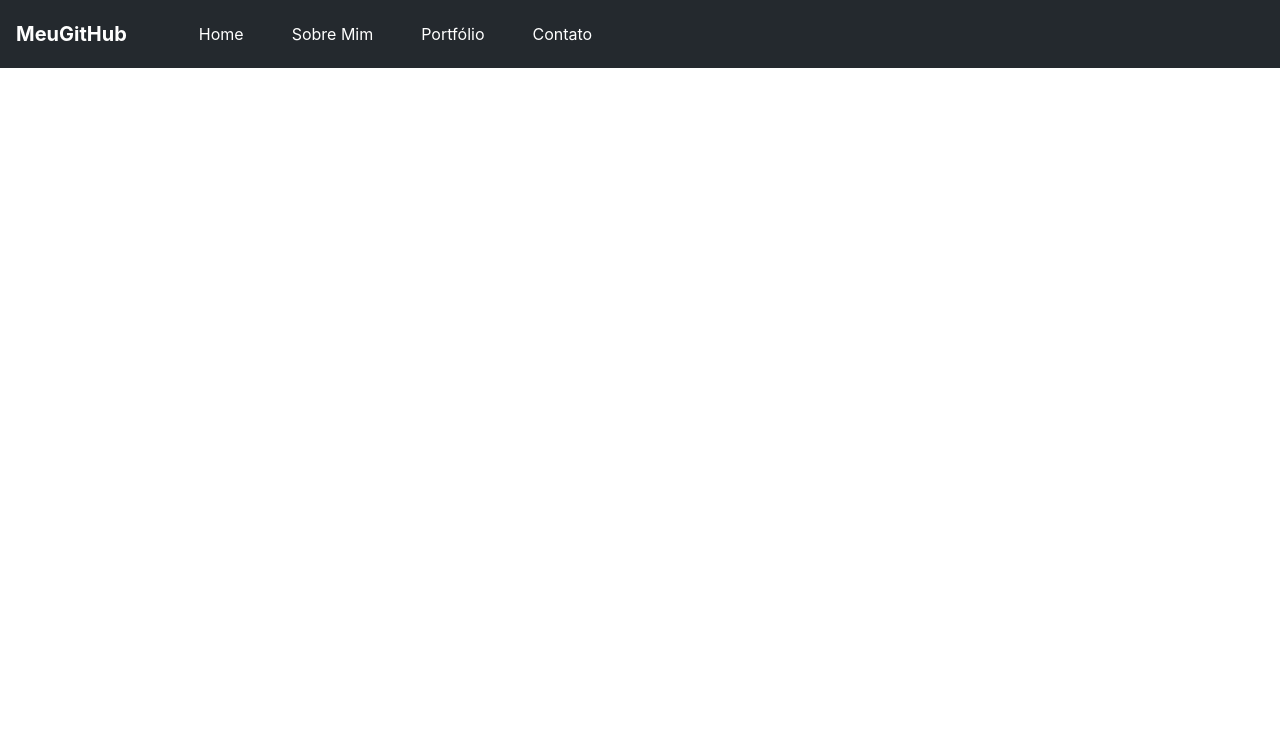
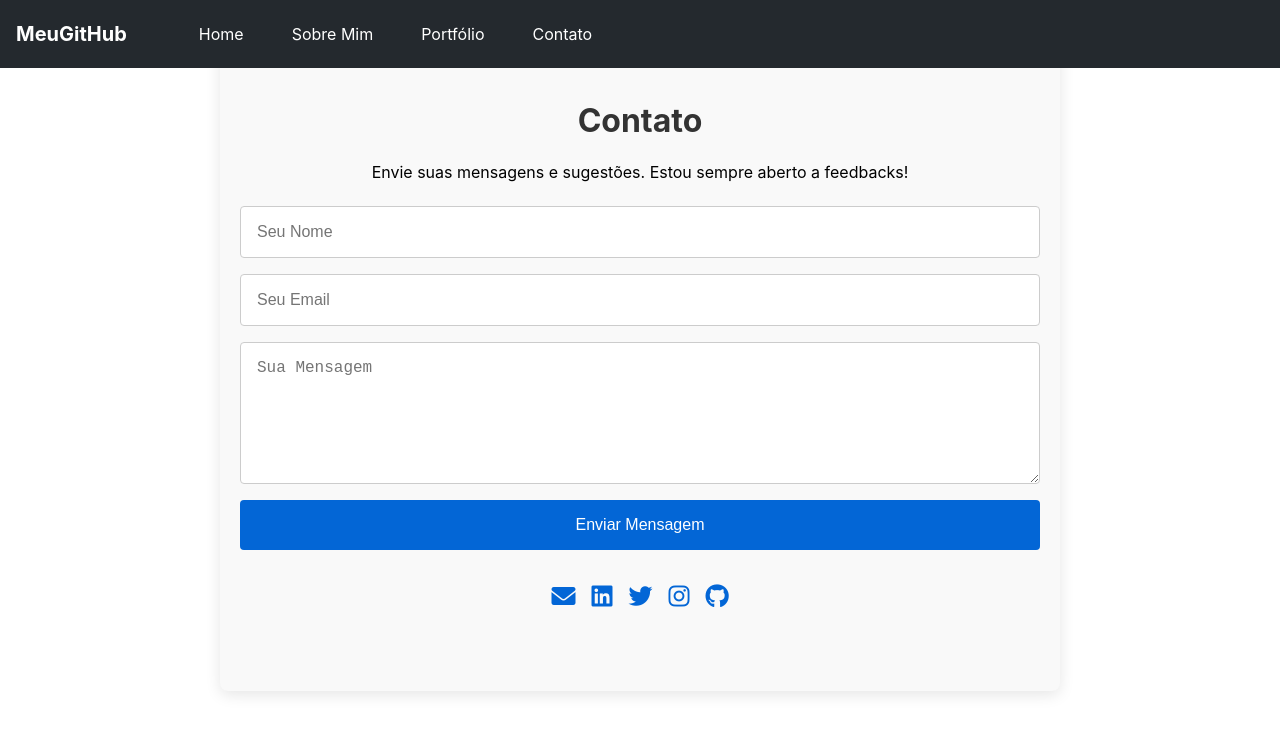
Before and after one commit to marcoslfreire/site.freire.web, a React (Create React App) app: page /Contact in a window 1280 px wide. Shown: the top 734 px of the page. Built offline with nearby package versions, Linux system fonts and the light colour scheme.

Commit message:
Front-end finalizado!

```diff
--- a/public/index.html
+++ b/public/index.html
@@ -3,6 +3,7 @@
   <head>
     <meta charset="utf-8" />
     <link rel="icon" href="%PUBLIC_URL%/favicon.ico" />
+    <link rel="stylesheet" href="https://cdnjs.cloudflare.com/ajax/libs/font-awesome/6.0.0-beta3/css/all.min.css">
     <meta name="viewport" content="width=device-width, initial-scale=1" />
     <meta name="theme-color" content="#000000" />
     <meta
--- a/src/App.js
+++ b/src/App.js
@@ -4,6 +4,7 @@ import Header from './components/Header';
 import Home from './components/home/Home';
 import About from './components/about/About'; // Importando o novo componente
 import Portfolio from './components/portfolio/Portfolio'; // Importando o novo componente
+import Contact from './components/contact/Contact';
 
 function App() {
   return (
@@ -13,6 +14,7 @@ function App() {
         <Route path="/" element={<Home />} />
         <Route path="/about" element={<About />} /> {/* Adicionando a rota para "Sobre Mim" */}
         <Route path="/portfolio" element={<Portfolio />} /> {/* Adicionando a rota para "Sobre Mim" */}
+        <Route path="/Contact" element={<Contact />} /> {/* Adicionando a rota para "Sobre Mim" */}
         {/* Adicione outras rotas conforme necessário */}
       </Routes>
     </Router>
--- a/src/components/Header.js
+++ b/src/components/Header.js
@@ -8,6 +8,7 @@ const Header = () => {
       <nav className="navbar">
         <div className="navbar-container">
           <Link to="/" className="logo">MeuGitHub</Link>
+
           <ul className="nav-links">
             <li><Link to="/">Home</Link></li>
             <li><Link to="/about">Sobre Mim</Link></li>
--- /dev/null
+++ b/src/components/contact/Contact.css
@@ -0,0 +1,71 @@
+.contact-container {
+    padding: 80px 20px;
+    max-width: 800px;
+    margin: 0 auto;
+    background-color: #f9f9f9;
+    border-radius: 8px;
+    box-shadow: 0 4px 15px rgba(0, 0, 0, 0.1);
+  }
+
+  .contact-header {
+    text-align: center;
+    margin-bottom: 1.5rem;
+  }
+
+  .contact-header h1 {
+    font-size: 2rem;
+    color: #333;
+  }
+
+  .contact-form {
+    display: flex;
+    flex-direction: column;
+    gap: 1rem;
+  }
+
+  .contact-form input,
+  .contact-form textarea {
+    width: 100%;
+    padding: 1rem;
+    border: 1px solid #ccc;
+    border-radius: 4px;
+    font-size: 1rem;
+    box-sizing: border-box; /* Inclui padding e border no tamanho total do elemento */
+  }
+
+  .contact-form textarea {
+    resize: vertical; /* Permite redimensionar apenas verticalmente */
+  }
+
+  .contact-form button {
+    padding: 1rem;
+    background-color: #0366d6;
+    color: #fff;
+    border: none;
+    border-radius: 4px;
+    font-size: 1rem;
+    cursor: pointer;
+    transition: background-color 0.3s ease;
+  }
+
+  .contact-form button:hover {
+    background-color: #024b8a;
+  }
+
+  .social-links {
+    display: flex;
+    justify-content: center;
+    gap: 1rem;
+    margin-top: 2rem;
+  }
+
+  .social-links a {
+    color: #0366d6;
+    text-decoration: none;
+    font-size: 1.5rem;
+    transition: color 0.3s ease;
+  }
+
+  .social-links a:hover {
+    color: #024b8a;
+  }
--- /dev/null
+++ b/src/components/contact/Contact.js
@@ -0,0 +1,38 @@
+import React from 'react';
+import './Contact.css';
+
+const Contact = () => {
+  return (
+    <div className="contact-container">
+      <div className="contact-header">
+        <h1>Contato</h1>
+        <p>Envie suas mensagens e sugestões. Estou sempre aberto a feedbacks!</p>
+      </div>
+      <form className="contact-form">
+        <input type="text" placeholder="Seu Nome" required />
+        <input type="email" placeholder="Seu Email" required />
+        <textarea rows="6" placeholder="Sua Mensagem" required></textarea>
+        <button type="submit">Enviar Mensagem</button>
+      </form>
+      <div className="social-links">
+        <a href="mailto:meuemail@example.com" title="Email">
+          <i className="fa-solid fa-envelope"></i>
+        </a>
+        <a href="https://www.linkedin.com/in/seu-perfil/" target="_blank" rel="noopener noreferrer" title="LinkedIn">
+          <i className="fa-brands fa-linkedin"></i>
+        </a>
+        <a href="https://twitter.com/seu-perfil" target="_blank" rel="noopener noreferrer" title="Twitter">
+          <i className="fa-brands fa-twitter"></i>
+        </a>
+        <a href="https://www.instagram.com/seu-perfil/" target="_blank" rel="noopener noreferrer" title="Instagram">
+          <i className="fa-brands fa-instagram"></i>
+        </a>
+        <a href="https://github.com/seu-perfil" target="_blank" rel="noopener noreferrer" title="GitHub">
+          <i className="fa-brands fa-github"></i>
+        </a>
+      </div>
+    </div>
+  );
+};
+
+export default Contact;
--- a/src/components/home/Home.js
+++ b/src/components/home/Home.js
@@ -1,6 +1,7 @@
 import React from 'react';
 import './Home.css';
 import profilePic from '../imagens/perfil.jpg'; // Caminho relativo para a imagem
+
 
 const Home = () => {
   return (
--- a/src/components/portfolio/Portfolio.css
+++ b/src/components/portfolio/Portfolio.css
@@ -2,20 +2,29 @@
   display: grid;
   grid-template-columns: repeat(3, 1fr); /* Três colunas para os cards */
   gap: 20px; /* Espaçamento entre os cards */
-  padding: 80px 20px 20px; /* Afastamento do topo para não grudar com o header */
+  padding: 150px 20px 20px; /* Afastamento do topo para não grudar com o header */
   max-width: 1000px; /* Largura máxima do container para garantir que cabem três cards */
   margin: 0 auto; /* Centraliza o container na página */
   justify-items: center; /* Centraliza os itens dentro das colunas */
 }
 
 .portfolio-item {
-  background-color: #fff;
-  border-radius: 50px;
+  background-color: #f9f9f9; /* Cor de fundo padrão do card */
+  border-radius: 15px;
   overflow: hidden;
   box-shadow: 0 4px 15px rgba(0, 0, 0, 0.1);
-  transition: transform 0.1s ease, box-shadow 0.5s ease;
+  transition: transform 0.3s ease, box-shadow 0.3s ease, opacity 0.3s ease, background-color 0.3s ease;
   width: 100%; /* Certifica que o card ocupe toda a largura da coluna */
   max-width: 350px; /* Largura máxima do card para garantir que três caibam em uma linha */
+  position: relative; /* Necessário para o pseudo-elemento de sombra */
+  opacity: 0.8; /* Torna o card ligeiramente transparente por padrão */
+}
+
+.portfolio-item:hover {
+  transform: translateY(-10px) scale(1.05); /* Eleva e aumenta o card ao passar o mouse */
+  box-shadow: 0 12px 30px rgba(0, 0, 0, 0.2); /* Aumenta a sombra ao passar o mouse */
+  opacity: 1; /* Torna o card completamente opaco ao passar o mouse */
+  background-color: #fafbfc79; /* Muda a cor de fundo ao passar o mouse */
 }
 
 .portfolio-image {
--- a/src/components/portfolio/Portfolio.js
+++ b/src/components/portfolio/Portfolio.js
@@ -1,34 +1,51 @@
 import React from 'react';
 import './Portfolio.css';
+import profilePic from '../imagens/perfil.jpg';
 
 const Portfolio = () => {
   const projects = [
     {
       id: 1,
-      title: 'Projeto 1',
-      description: 'Descrição do Projeto 1',
+      title: 'Mobile',
+      description: 'Aplicativos móveis que oferecem soluções inovadoras para gestão, entretenimento e produtividade.',
       imageUrl: 'caminho/para/imagem1.jpg',
     },
     {
       id: 2,
-      title: 'Projeto 2',
-      description: 'Descrição do Projeto 2',
+      title: 'Front-end',
+      description: 'Desenvolvimento de interfaces web responsivas e interativas, focadas na experiência do usuário.',
       imageUrl: 'caminho/para/imagem2.jpg',
     },
     {
       id: 3,
-      title: 'Projeto 3',
-      description: 'Descrição do Projeto 2',
-      imageUrl: 'caminho/para/imagem2.jpg',
+      title: 'Back-end',
+      description: 'Construção de sistemas robustos e escaláveis para suportar operações e lógica de negócios.',
+      imageUrl: 'caminho/para/imagem3.jpg',
     },
-    // Adicione mais projetos conforme necessário
-  ];
+    {
+      id: 4,
+      title: 'Banco de dados',
+      description: 'Gerenciamento e otimização de dados com soluções de banco de dados eficientes e seguras.',
+      imageUrl: 'caminho/para/imagem4.jpg',
+    },
+    {
+      id: 5,
+      title: 'Doc',
+      description: 'Documentação técnica clara e acessível para suportar o desenvolvimento e uso de software.',
+      imageUrl: 'caminho/para/imagem5.jpg',
+    },
+    {
+      id: 6,
+      title: 'Qualidade de software',
+      description: 'Garantia da qualidade de software com testes rigorosos e práticas de controle de qualidade.',
+      imageUrl: 'caminho/para/imagem6.jpg',
+    }]
 
   return (
     <div className="portfolio-container">
       {projects.map((project) => (
         <div key={project.id} className="portfolio-item">
-          <img src={project.imageUrl} alt={project.title} className="portfolio-image" />
+          <img src={profilePic} alt="Perfil" className="profile-pic" />
           <div className="portfolio-info">
             <h3>{project.title}</h3>
             <p>{project.description}</p>
```
Also changed, not shown: src/components/about/About.js (+4 -4 lines).
